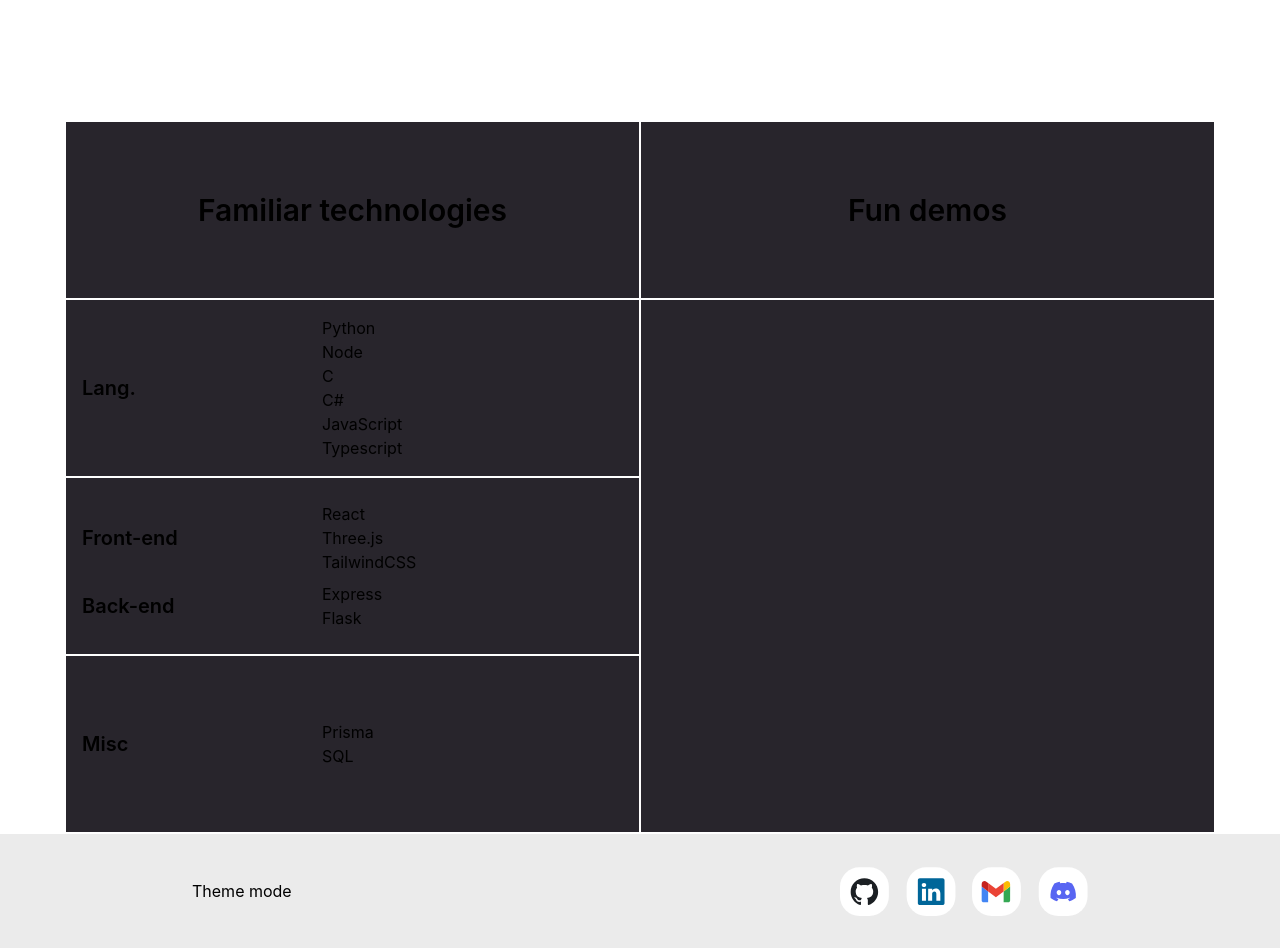
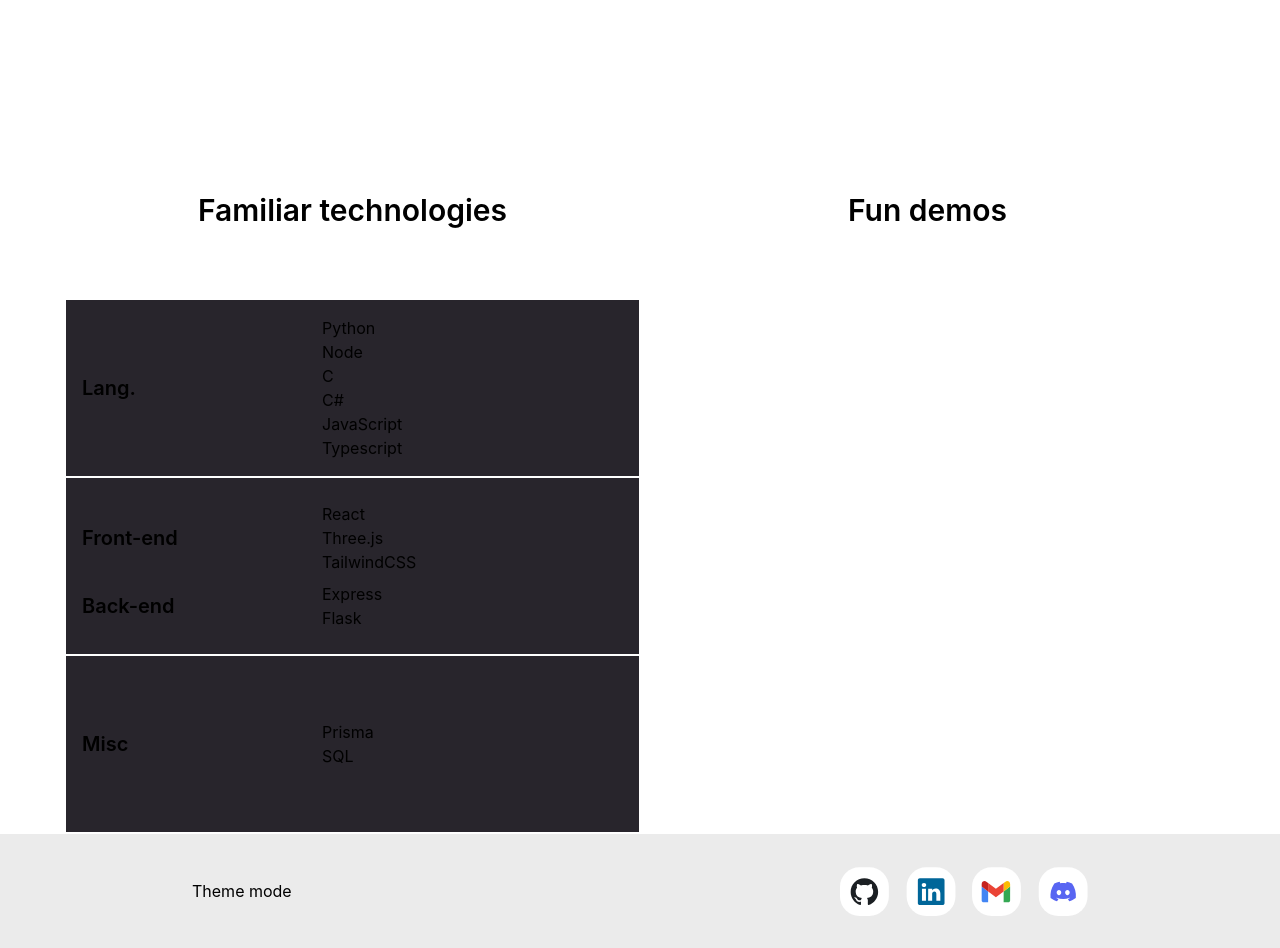
Before and after one commit to laycookie/Portfolio, a Next.js app: page / in a window 1280 px wide. Shown: the part 680-1628 px from the top of the page. Built offline with nearby package versions, Linux system fonts and the light colour scheme.

Commit message:
css minified
+ light mode support added

```diff
--- /dev/null
+++ b/src/app/SkillGrid.module.css
@@ -0,0 +1,15 @@
+.grid_col_Title_prep {
+  @apply font-semibold justify-center items-center;
+}
+
+.bold_text {
+  @apply sm:w-32 my-auto sm:pl-4 text-xl text-center sm:text-left font-semibold;
+}
+
+.outer_grid_e {
+  @apply bg-dark-main flex flex-col justify-center;
+}
+
+.inner_grid_text {
+  @apply pl-0 sm:pl-32 my-auto text-center sm:text-left;
+}
--- a/src/app/SkillGrid.tsx
+++ b/src/app/SkillGrid.tsx
@@ -1,5 +1,6 @@
 "use client";
 import React, { useEffect, useRef } from "react";
+import styles from "./SkillGrid.module.css";
 
 type Props = {};
 
@@ -23,26 +24,31 @@ export default function SkillGrid({}: Props) {
   return (
     <>
       <div
-        className="grid-hover-effect p-[2px] transition-opacity duration-300 ease-in-out"
+        className={`grid_hover_effect dark:grid_hover_effect p-[2px]`}
         ref={gridRef}
       >
-        <div
-          className="grid grid-cols-1 lg:grid-cols-2 grid-rows-4 gap-[2px]
-           "
-        >
-          <h2 className="bg-dark-main flex justify-center items-center text-2xl sm:text-3xl font-semibold">
+        <div className="grid grid-cols-1 lg:grid-cols-2 grid-rows-4 gap-[2px]">
+          <h2
+            className={
+              styles.grid_col_Title_prep +
+              " bg-main dark:bg-dark-main flex text-2xl sm:text-3xl"
+            }
+          >
             Familiar technologies
           </h2>
-          <h2 className="bg-dark-main hidden lg:flex justify-center items-center text-3xl font-semibold">
+          <h2
+            className={
+              styles.grid_col_Title_prep +
+              " bg-main dark:bg-dark-main hidden lg:flex text-3xl "
+            }
+          >
             Fun demos
           </h2>
 
-          <div className="bg-dark-main flex flex-col justify-center">
-            <div className="sm:flex sm:py-4 bg-dark-main">
-              <h3 className="sm:w-32 my-auto sm:pl-4 text-xl text-center sm:text-left font-semibold">
-                Lang.
-              </h3>
-              <div className="pl-0 sm:pl-32 my-auto text-center sm:text-left">
+          <div className={`${styles.outer_grid_e} bg-main dark:bg-dark-main`}>
+            <div className="sm:flex sm:py-4">
+              <h3 className={styles.bold_text}>Lang.</h3>
+              <div className={styles.inner_grid_text}>
                 <p>Python</p>
                 <p>Node </p>
                 <p>C</p>
@@ -52,13 +58,16 @@ export default function SkillGrid({}: Props) {
               </div>
             </div>
           </div>
-          <div className="row-span-3 py-4 bg-dark-main hidden lg:block"></div>
-          <div className="bg-dark-main flex flex-col justify-center py-4">
+          <div
+            className="row-span-3 py-4 hidden lg:block
+          bg-main dark:bg-dark-main"
+          ></div>
+          <div
+            className={`${styles.outer_grid_e} bg-main dark:bg-dark-main outer_grid_e py-4`}
+          >
             <div className="sm:flex pb-2">
-              <h3 className="sm:w-32 my-auto sm:pl-4 text-xl text-center sm:text-left font-semibold">
-                Front-end
-              </h3>
-              <div className="pl-0 sm:pl-32 my-auto text-center sm:text-left">
+              <h3 className={styles.bold_text}>Front-end</h3>
+              <div className={styles.inner_grid_text}>
                 <p>React</p>
                 <p>Three.js</p>
                 <p>TailwindCSS</p>
@@ -66,21 +75,17 @@ export default function SkillGrid({}: Props) {
             </div>
 
             <div className="sm:flex">
-              <h3 className="sm:w-32 my-auto sm:pl-4 text-xl text-center sm:text-left font-semibold">
-                Back-end
-              </h3>
-              <div className="pl-0 sm:pl-32 my-auto text-center sm:text-left">
+              <h3 className={styles.bold_text}>Back-end</h3>
+              <div className={styles.inner_grid_text}>
                 <p>Express</p>
                 <p>Flask</p>
               </div>
             </div>
           </div>
-          <div className="bg-dark-main flex flex-col justify-center">
-            <div className=" sm:flex py-auto sm:py-4 ">
-              <h3 className="sm:w-32 my-auto sm:pl-4 text-xl text-center sm:text-left font-semibold">
-                Misc
-              </h3>
-              <div className="pl-0 sm:pl-32 my-auto text-center sm:text-left">
+          <div className={`${styles.outer_grid_e} bg-main dark:bg-dark-main`}>
+            <div className="sm:flex py-auto sm:py-4 ">
+              <h3 className={styles.bold_text}>Misc</h3>
+              <div className={styles.inner_grid_text}>
                 <p>Prisma</p>
                 <p>SQL</p>
               </div>
--- a/src/app/globals.css
+++ b/src/app/globals.css
@@ -46,9 +46,17 @@ body::-webkit-scrollbar-thumb {
   @apply bg-transparent border-2 border-white rounded-lg pl-2;
 }
 
-/* Temp place for page.module.css components */
+.grid_hover_effect {
+  background: radial-gradient(
+    circle at var(--mouse-x) var(--mouse-y),
+    rgba(0, 0, 0, 1) 0%,
+    rgba(0, 0, 0, 0.5) 35%,
+    rgba(0, 0, 0, 0.3) 100%
+  );
+  opacity: 1;
+}
 
-.grid-hover-effect {
+.dark .dark\:grid_hover_effect {
   background: radial-gradient(
     circle at var(--mouse-x) var(--mouse-y),
     rgba(255, 255, 255, 1) 0%,
```
